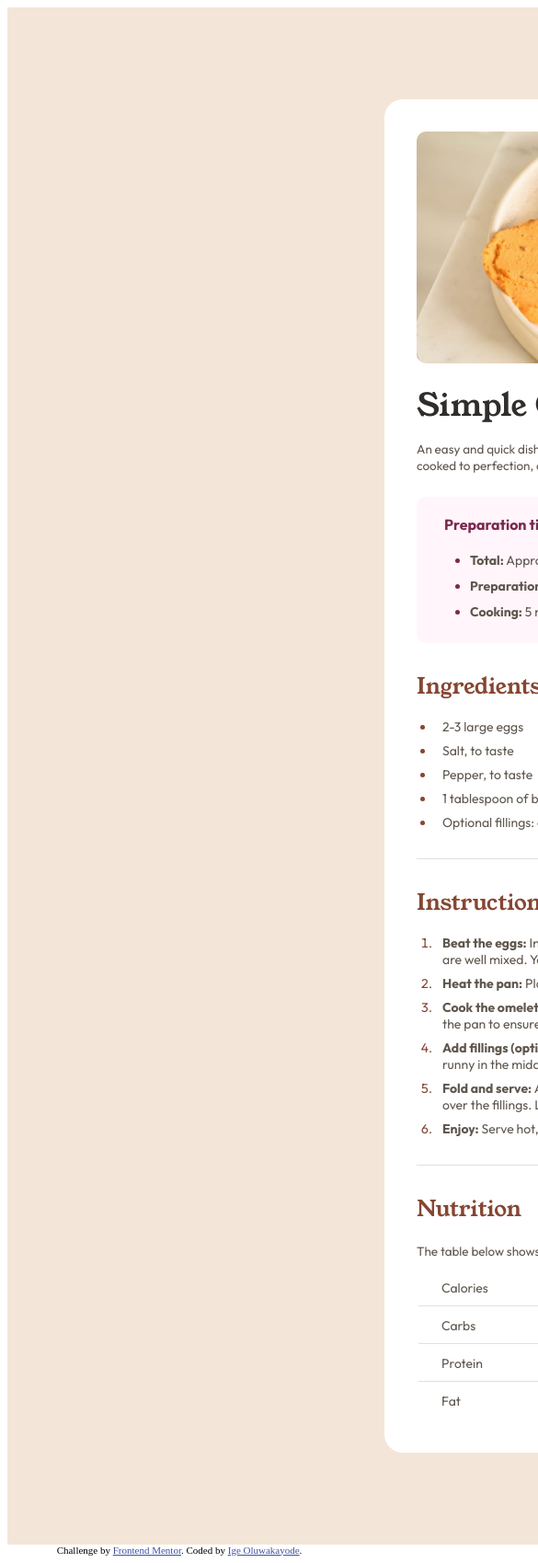
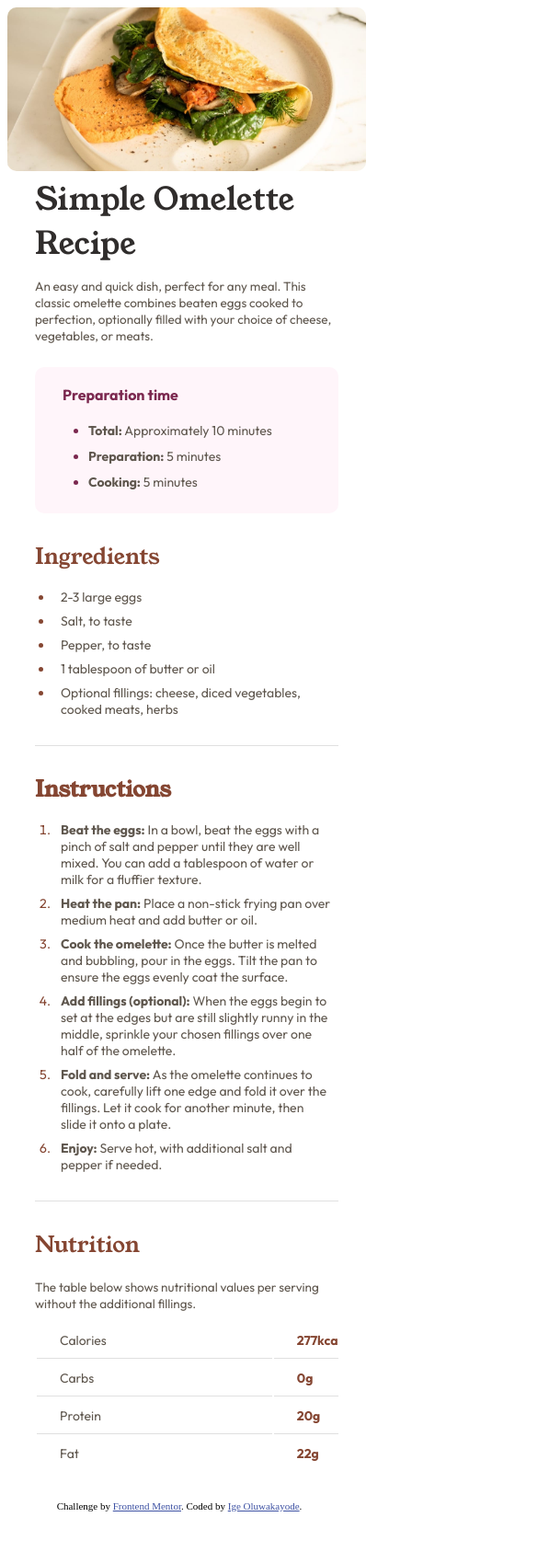
Before and after one commit to Jesuis-Jacques/recipe-page, a plain HTML site: page index.html in a window 390 px wide. Shown: the top 1699 px of the page at 92% size, 585 px wide, since content can reach past the window. After the commit the page ends 1651 px from the top, so only its background shows below. Drawn offline with Linux system fonts and the light colour scheme.

Commit message:
Make page responsive to different screen sizes

```diff
--- a/styles/styles.css
+++ b/styles/styles.css
@@ -41,8 +41,9 @@ span {
 
 article {
 
-
-  width: 1440px;
+  min-height: 100vh;
+  min-width: 100vw;
+  max-width: 1440px;
 
   background-color: hsl(30, 54%, 90%);
 
@@ -54,9 +55,9 @@ article {
   border-radius: 20px;
   margin-top: 100px;
   margin-bottom: 100px;
-  padding: 35px;
+  padding: 25px;
 
-  width: 550px;
+  max-width: 400px;
 
   background-color: hsl(0, 0%, 100%);
 }
@@ -155,7 +156,7 @@ header {
 
 .instructions-header {
   font-family: "young serif";
-  font-weight: 400;
+  font-weight: 600;
   color:hsl(14, 45%, 36%);
 
   padding-bottom: 10px;
@@ -199,6 +200,7 @@ table {
 }
 
 table td {
+  width: 100%;
   border-bottom: 1px solid rgba(0, 0, 0, 0.12);
   padding: 10px 180px 10px 25px;
 
@@ -222,3 +224,52 @@ table td {
 .attribution a {
   color: hsl(228, 45%, 44%);
 }
+
+@media (min-width: 320px) and (max-width: 580px) {
+  .card {
+    min-height: 100vh;
+    min-width: 100vw;
+
+    border-radius: 0px;
+    margin: 0px;
+    padding: 0px;
+
+  }
+
+  .omelette-image {
+    min-width: 100vw;
+  }
+
+  main {
+    margin: auto 30px 30px 30px;
+  }
+
+  h1 {
+    margin: auto 30px;
+  }
+
+  table {
+    width: 100%;
+
+    justify-content: space-between;
+  }
+
+  table, tr, td {
+    width: 100%;
+  }
+
+  td {
+    padding-right: 0px;
+  }
+}
+
+@media (max-width: 319px) {
+  .card {
+    max-height: 100vh;
+    max-width: 100vw;
+  }
+
+  table,tr, td {
+    width: 100%;
+  }
+}
```
